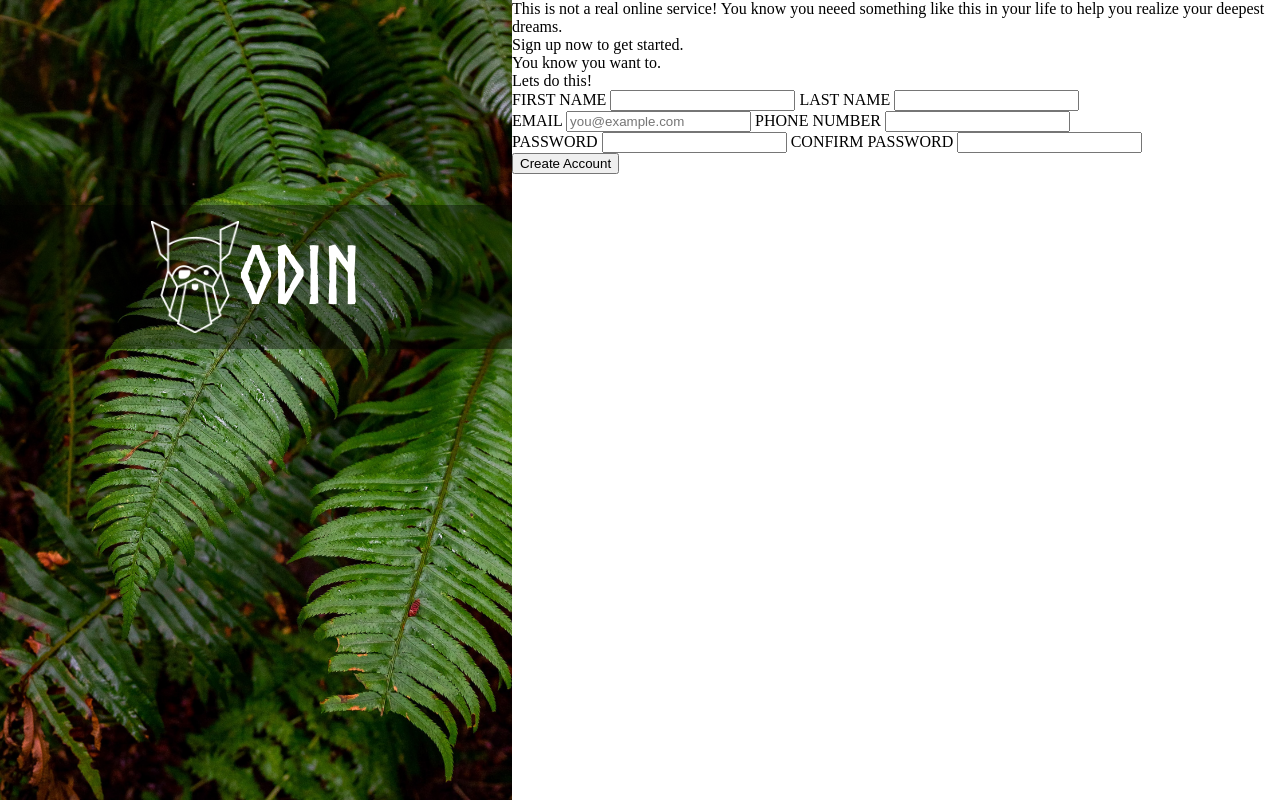
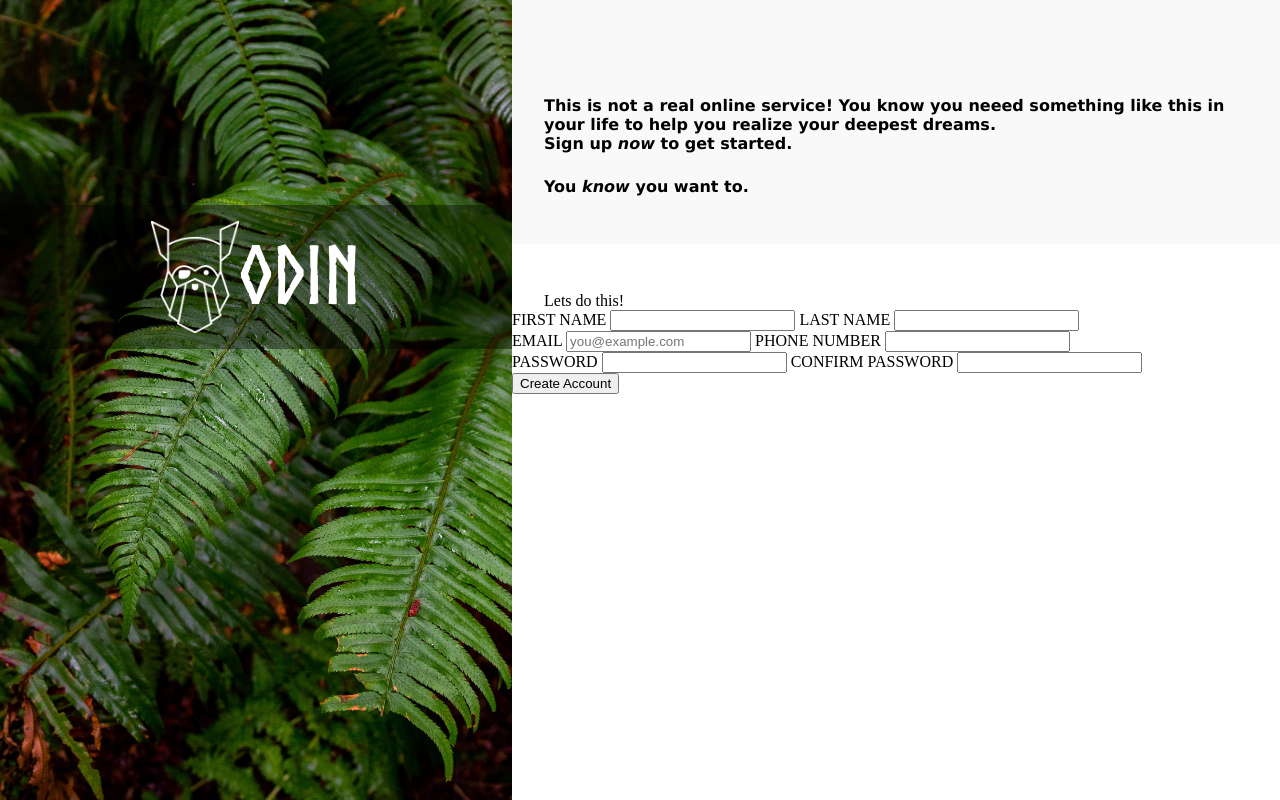
Before and after one commit to PedroPlacidoSilva/sign-up-form, a plain HTML site: page index.html in a window 1280 px wide. Drawn offline with Linux system fonts and the light colour scheme.

Commit message:
Finished styling of right side upper block

```diff
--- a/index.html
+++ b/index.html
@@ -17,13 +17,19 @@
       </div>
       <div class="container2">
         <div class="header1">
-          <div class="headertext">
-            This is not a real online service! You know you neeed something like
-            this in your life to help you realize your deepest dreams.
+          <div class="firstheader">
+            <div class="headertext">
+              This is not a real online service! You know you neeed something
+              like this in your life to help you realize your deepest dreams.
+            </div>
+            <div class="headertext1">
+              Sign up <span class="ital">now</span> to get started.
+            </div>
+            <div class="headertext2">
+              You <span class="ital">know</span> you want to.
+            </div>
           </div>
-          <div class="headertext">Sign up now to get started.</div>
-          <div class="headertext1">You know you want to.</div>
-          <div class="headertext2">Lets do this!</div>
+          <div class="headertext3">Lets do this!</div>
         </div>
         <form action="#" method="post">
           <div class="name">
--- a/styles.css
+++ b/styles.css
@@ -47,3 +47,33 @@ img {
   color: white;
   margin-top: 0.8rem;
 }
+
+.headertext,
+.headertext1,
+.headertext2 {
+  font-family: Verdana, Geneva, Tahoma, sans-serif;
+  font-weight: 600;
+}
+
+.firstheader {
+  background-color: rgb(250, 249, 249);
+}
+
+.headertext {
+  padding: 6rem 2rem 0rem 2rem;
+}
+.headertext1 {
+  padding: 0rem 2rem 0rem 2rem;
+}
+
+.headertext2 {
+  padding: 1.5rem 2rem 3rem 2rem;
+}
+
+.ital {
+  font-style: italic;
+}
+
+.headertext3 {
+  padding: 3rem 2rem 0rem 2rem;
+}
```
